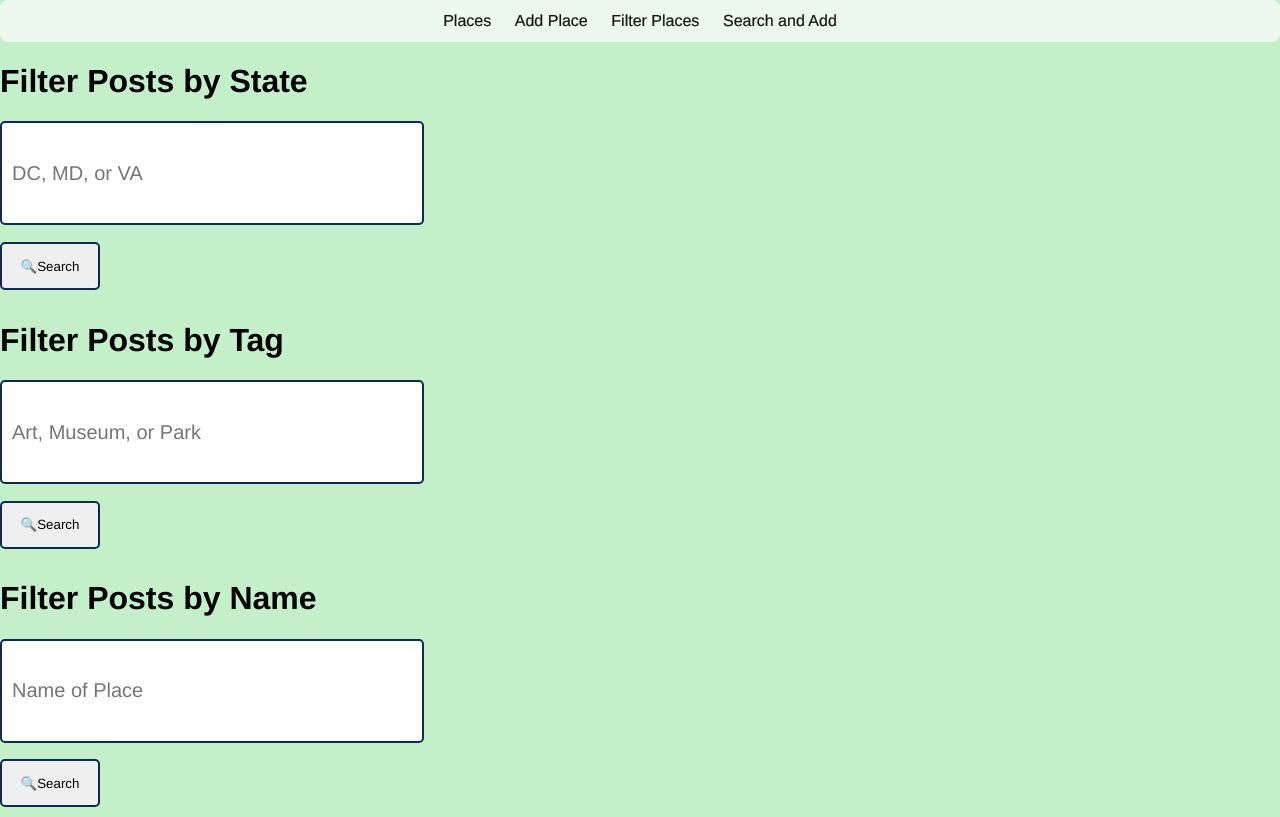
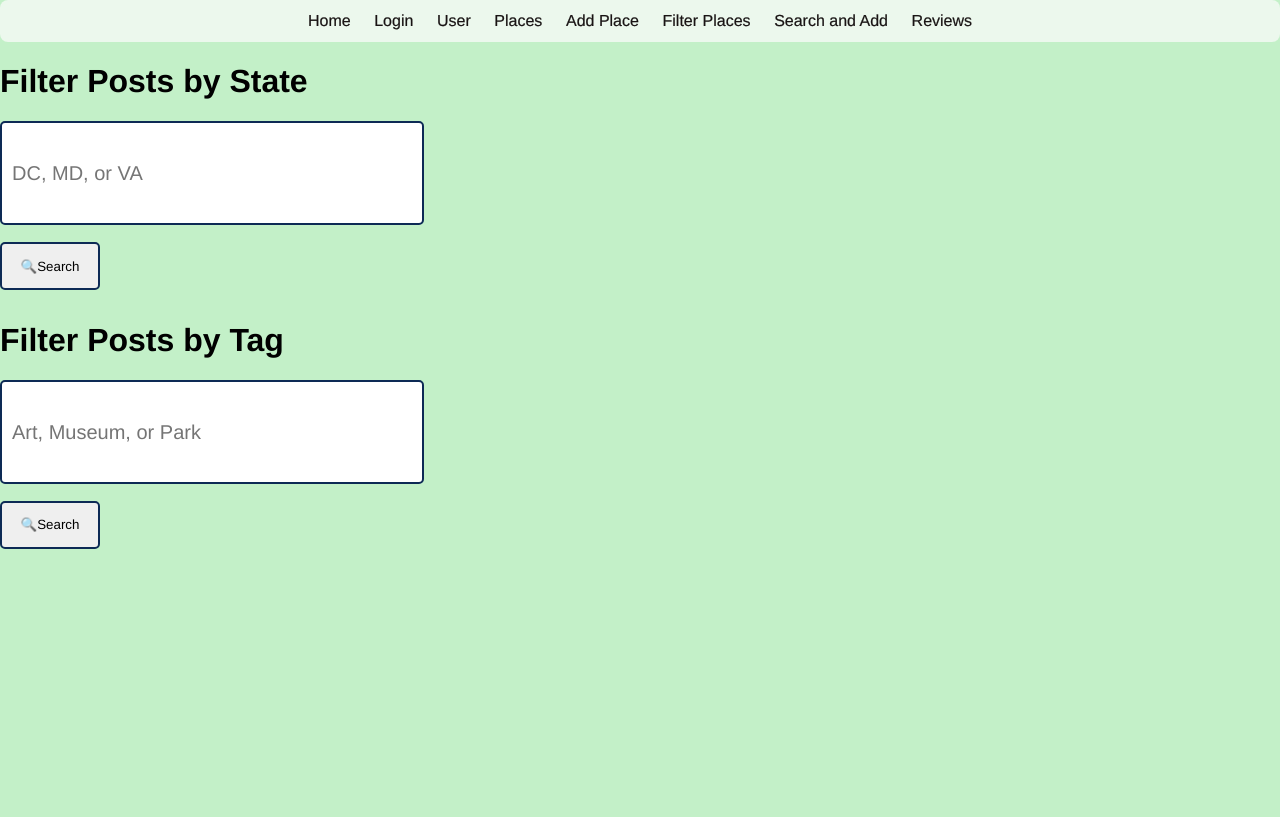
Before and after one commit to vickyphung/places-client, a React (Create React App) app: page /places/filter in a window 1280 px wide. Built offline with nearby package versions, Linux system fonts and the light colour scheme.

Commit message:
fixed filter places

```diff
--- a/src/components/Favorite/AddFavorite/index.js
+++ b/src/components/Favorite/AddFavorite/index.js
@@ -7,7 +7,7 @@ const AddFavorite = (props) => {
   console.log(props.placeId);
   const [data, setData] = useState([]);
 
-  const fakeUserId = "62bbf966c4c434b12444023d";
+  const fakeUserId = "633f3b441673cfa3030031eb";
 
   // useEffect(()=> {
   //     const addFav = async () => {
--- a/src/components/Login/CreateUser/index.js
+++ b/src/components/Login/CreateUser/index.js
@@ -18,7 +18,7 @@ export default function CreateUser() {
   });
 
   const onSubmit = async () => {
-    const response = await axios.post("http://localhost:8800/user/", formData);
+    const response = await axios.post(`${'https://placeswithbear.herokuapp.com' || 'localhost:8800'}/user/`, formData);
     console.log(response);
     localStorage.setItem("jwtToken", response.data.jwtToken);
   };
--- a/src/components/Login/UserLogin/index.js
+++ b/src/components/Login/UserLogin/index.js
@@ -24,7 +24,7 @@ export default function Login() {
   });
 
   const onSubmit = async () => {
-    const response = await axios.post("http://localhost:8800/user/login", {
+    const response = await axios.post(`${'https://placeswithbear.herokuapp.com' || 'localhost:8800'}/user/login`, {
         name: loginFormData.loginName,
         password: loginFormData.loginPassword
   })
--- a/src/components/NavBar/index.js
+++ b/src/components/NavBar/index.js
@@ -4,14 +4,16 @@ import { Link } from "react-router-dom";
 function NavBar() {
   return (
     <div className="navLinks">
-      {/* <Link to="/">Home</Link> */}
+      <Link className="navLink" to="/">Home</Link>
+      <Link className="navLink" to="/login">Login</Link>
+      <Link className="navLink" to="/user">User</Link>
+
       <Link className="navLink" to="/places">Places </Link>
-      {/* <Link to="/login">login</Link> */}
       <Link className="navLink" to="/places/add">Add Place</Link>
       <Link className="navLink" to="/places/filter">Filter Places</Link>
-       {/* <Link to="/reviews">reviews</Link> */}
-      {/* <Link to="/user">user</Link>  */}
       <Link className="navLink" to="/search">Search and Add</Link>
+      <Link className="navLink" to="/reviews">Reviews</Link>
+
     </div>
   );
 }
--- a/src/components/Nearby/TextSearch/index.js
+++ b/src/components/Nearby/TextSearch/index.js
@@ -15,15 +15,19 @@ const TextSearch = (props) => {
 
     const handleSubmit = async (event) => {
         event.preventDefault();
-        const response = await axios.get(`https://placeswithbear.herokuapp.com/search/textSearch/${formData}`)
+        // const response = await axios.get(`https://placeswithbear.herokuapp.com/search/textSearch/${formData}`)
+
+        const response = await axios.get(
+          `${
+            "https://placeswithbear.herokuapp.com" || "localhost:8800"
+          }/search/textSearch/${formData}`)
+
         console.log(response);
         setResults(response.data.results);
     }
 
   return (
     <div className='googleTextSearch'>
-      {/* <h1>Text Search</h1> */}
-
       <form className="searchForm" onSubmit={handleSubmit}>
         <div>
           <input
--- a/src/components/Places/Filter/Name/index.js
+++ b/src/components/Places/Filter/Name/index.js
@@ -3,14 +3,14 @@ import axios from "axios";
 
 
 function Name() {
-    const [results, setResults] = useState([]);
+  const [places, setPlaces] = useState([]);
   const [formData, setFormData] = useState("");
 
-    const handleChangeTag = (event) => {
+  const handleChange = (event) => {
     setFormData(event.target.value);
   };
 
-      const handleSubmitTag = async (event) => {
+  const handleSubmit = async (event) => {
     event.preventDefault();
     const response = await axios.get(
       `${
@@ -18,23 +18,27 @@ function Name() {
       }/places/name/${formData}`
     );
     console.log(response);
-        setResults(response.data);
-        console.log(results)
+    setPlaces(response.data[0]);
+    console.log(response.data);
+    // console.log(response.data.results);
+
   };
   return (
     <div>
+      {console.log(places)}
+
       <div>
         <h1>Filter Posts by Name</h1>
       </div>
       <div>
-        <form className="searchForm" onSubmit={handleSubmitTag}>
+        <form className="searchForm" onSubmit={handleSubmit}>
           <div>
             <input
               className="searchInput"
               name="query"
               id="query"
               placeholder="Name of Place"
-              onChange={handleChangeTag}
+              onChange={handleChange}
             />
           </div>
           <div>
@@ -44,15 +48,17 @@ function Name() {
       </div>
 
 
-      {/* <div>
-        {results?.map((result, index) => {
+      <div>
+        {/* {places?.map((result, index) => {
           return (
             <div className="searchResults" key={index}>
-              <h2>{result.name}</h2>
+              {console.log(places)}
+              <h2>{result?.name}</h2>
             </div>
           );
-        })}
-      </div> */}
+        })} */}
+
+      </div>
 
     </div>
   );
--- a/src/components/Places/Filter/Tag/index.js
+++ b/src/components/Places/Filter/Tag/index.js
@@ -18,7 +18,7 @@ function Tag() {
           }/places/tag/${formData}`
         );
         console.log(response);
-        setResults(response.data.results);
+        setResults(response.data.places);
       };
   return (
     <div>
@@ -47,7 +47,7 @@ function Tag() {
         {results?.map((result, index) => {
           return (
             <div className="searchResults" key={index}>
-              <h2>{result.name}</h2>
+              <h2>{result?.name}</h2>
             </div>
           );
         })}
--- a/src/components/Places/Filter/index.js
+++ b/src/components/Places/Filter/index.js
@@ -6,8 +6,6 @@ import Name from "./Name";
 
 function Filter() {
   const [places, setPlaces] = useState([]);
-
-
   const [formData, setFormData] = useState("");
 
   const handleChange = (event) => {
@@ -22,14 +20,16 @@ function Filter() {
       }/places/state/${formData}`
     );
     console.log(response);
-    setPlaces(response.data.results);
-    console.log(places)
+    setPlaces(response.data.places);
+    console.log(response.data);
+    // console.log(response.data.results);
+
   };
-
-
 
   return (
     <div className="flex">
+      {console.log(places)}
+
       <NavBar />
 
       <div>
@@ -53,23 +53,18 @@ function Filter() {
         </form>
       </div>
 
-{/*
       <div>
-        {places?.map((results, index) => {
+        {places?.map((place, index) => {
           return (
             <div className="searchResults" key={index}>
-              <h2>{results.name}</h2>
+              <h2>{place?.name}</h2>
             </div>
           );
         })}
-      </div> */}
+      </div>
 
-
-
-
-<Tag />
-<Name />
-
+      <Tag />
+      {/* <Name /> */}
     </div>
   );
 }
--- a/src/components/Review/index.js
+++ b/src/components/Review/index.js
@@ -34,26 +34,21 @@ const Review = (props) => {
       <div>
         {reviews?.map((review, index) => {
           return (
-            <UnorderedList>
+
               <div className="reviews" key={index}>
-                <ListItem className="title">
-                  {" "}
-                  <p>{review.place.name}</p>
-                </ListItem>
-                <ListItem>
-                  <p>{review.review}</p>
-                </ListItem>
-                <ListItem>
-                  <p>
-                    Created by {review.user.name} at {review.createdAt}
-                  </p>
-                </ListItem>
+
+
+                  <h2>{review?.place?.name}</h2>
+                  <p>{review?.review}</p>
+                  {/* <p>Created by: {review?.user?.name}</p> */}
+                  <p>Created at: {review.createdAt}</p>
+
               </div>
-            </UnorderedList>
+
           );
         })}{" "}
       </div>
-      ){" "}
+      {" "}
     </div>
   );
 };
--- a/src/components/User/index.js
+++ b/src/components/User/index.js
@@ -14,8 +14,7 @@ const User = (props) => {
 
     useEffect(() => {
       const fetchData = async () => {
-        const response = await axios.get(
-          `https://placeswithbear.herokuapp.com/user/id`,
+        const response = await axios.get(`${'https://placeswithbear.herokuapp.com' || 'localhost:8800'}/user/id`,
           {
             headers: {
               "JWT-Token": localStorage.jwtToken,
```
Also changed, not shown: src/components/Nearby/index.js (+0 -11 lines). Lines whose indentation alone changed are shown as unchanged.
